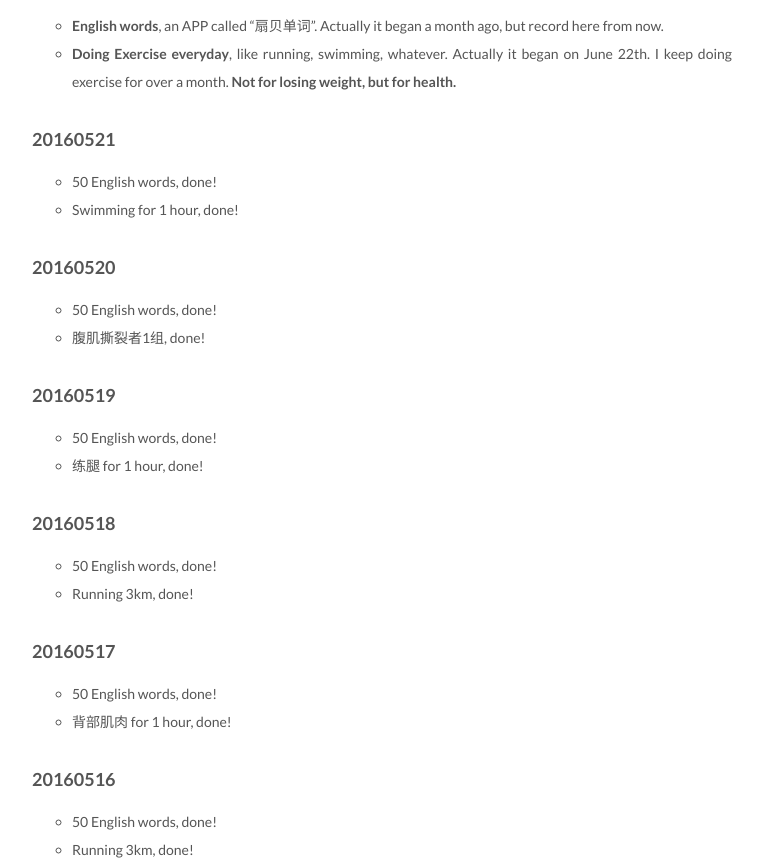
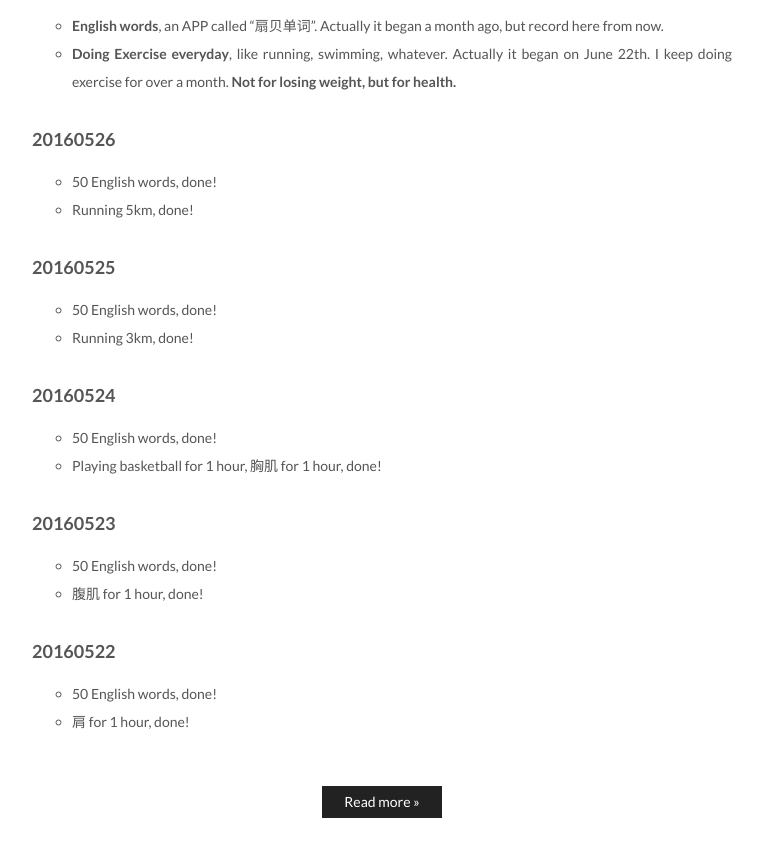
Before and after one commit to DotComing/dotcoming.github.io, a plain HTML site: page index.html in a window 1280 px wide. Shown: the part 3750-4617 px from the top of the page, without its empty margins (258-1021 px from the left). Drawn offline with nearby package versions, Linux system fonts and the light colour scheme; some packages are replaced by stand-ins of ours; a script that the page names is missing.

Commit message:
Site updated: 2016-05-26 19:35:33

```diff
--- a/css/main.css
+++ b/css/main.css
@@ -1534,7 +1534,7 @@ pre .javascript .function {
   width: 4px;
   height: 4px;
   border-radius: 50%;
-  background: #0b281b;
+  background: #0360ff;
 }
 .links-of-blogroll {
   font-size: 13px;
--- a/index.html
+++ b/index.html
@@ -1097,29 +1097,25 @@
 <li><strong>English words</strong>, an APP called “扇贝单词”. Actually it began a month ago, but record here from now.</li>
 <li><strong>Doing Exercise everyday</strong>, like running, swimming, whatever. Actually it began on June 22th. I keep doing exercise for over a month. <strong>Not for losing weight, but for health.</strong></li>
 </ul>
-<h3 id="20160521"><a href="#20160521" class="headerlink" title="20160521"></a>20160521</h3><ul>
+<h3 id="20160526"><a href="#20160526" class="headerlink" title="20160526"></a>20160526</h3><ul>
 <li>50 English words, done!</li>
-<li>Swimming for 1 hour, done!</li>
+<li>Running 5km, done!</li>
 </ul>
-<h3 id="20160520"><a href="#20160520" class="headerlink" title="20160520"></a>20160520</h3><ul>
-<li>50 English words, done!</li>
-<li>腹肌撕裂者1组, done!</li>
-</ul>
-<h3 id="20160519"><a href="#20160519" class="headerlink" title="20160519"></a>20160519</h3><ul>
-<li>50 English words, done!</li>
-<li>练腿 for 1 hour, done!</li>
-</ul>
-<h3 id="20160518"><a href="#20160518" class="headerlink" title="20160518"></a>20160518</h3><ul>
+<h3 id="20160525"><a href="#20160525" class="headerlink" title="20160525"></a>20160525</h3><ul>
 <li>50 English words, done!</li>
 <li>Running 3km, done!</li>
 </ul>
-<h3 id="20160517"><a href="#20160517" class="headerlink" title="20160517"></a>20160517</h3><ul>
+<h3 id="20160524"><a href="#20160524" class="headerlink" title="20160524"></a>20160524</h3><ul>
 <li>50 English words, done!</li>
-<li>背部肌肉 for 1 hour, done!</li>
+<li>Playing basketball for 1 hour, 胸肌 for 1 hour, done!</li>
 </ul>
-<h3 id="20160516"><a href="#20160516" class="headerlink" title="20160516"></a>20160516</h3><ul>
+<h3 id="20160523"><a href="#20160523" class="headerlink" title="20160523"></a>20160523</h3><ul>
 <li>50 English words, done!</li>
-<li>Running 3km, done!</li>
+<li>腹肌 for 1 hour, done!</li>
+</ul>
+<h3 id="20160522"><a href="#20160522" class="headerlink" title="20160522"></a>20160522</h3><ul>
+<li>50 English words, done!</li>
+<li>肩 for 1 hour, done!</li>
 </ul>
           <div class="post-more-link text-center">
             <a class="btn" href="/2015/08/14/Register-everyday/#more" rel="contents">
```
Also changed, not shown: 2015/08/14/Register-everyday/index.html (+22 -2 lines), 2015/11/17/笑傲江湖读后感/index.html (+3 -3 lines), 2015/11/30/解忧杂货铺读后感/index.html (+3 -3 lines), 2015/12/03/白夜行读后感/index.html (+3 -3 lines).
